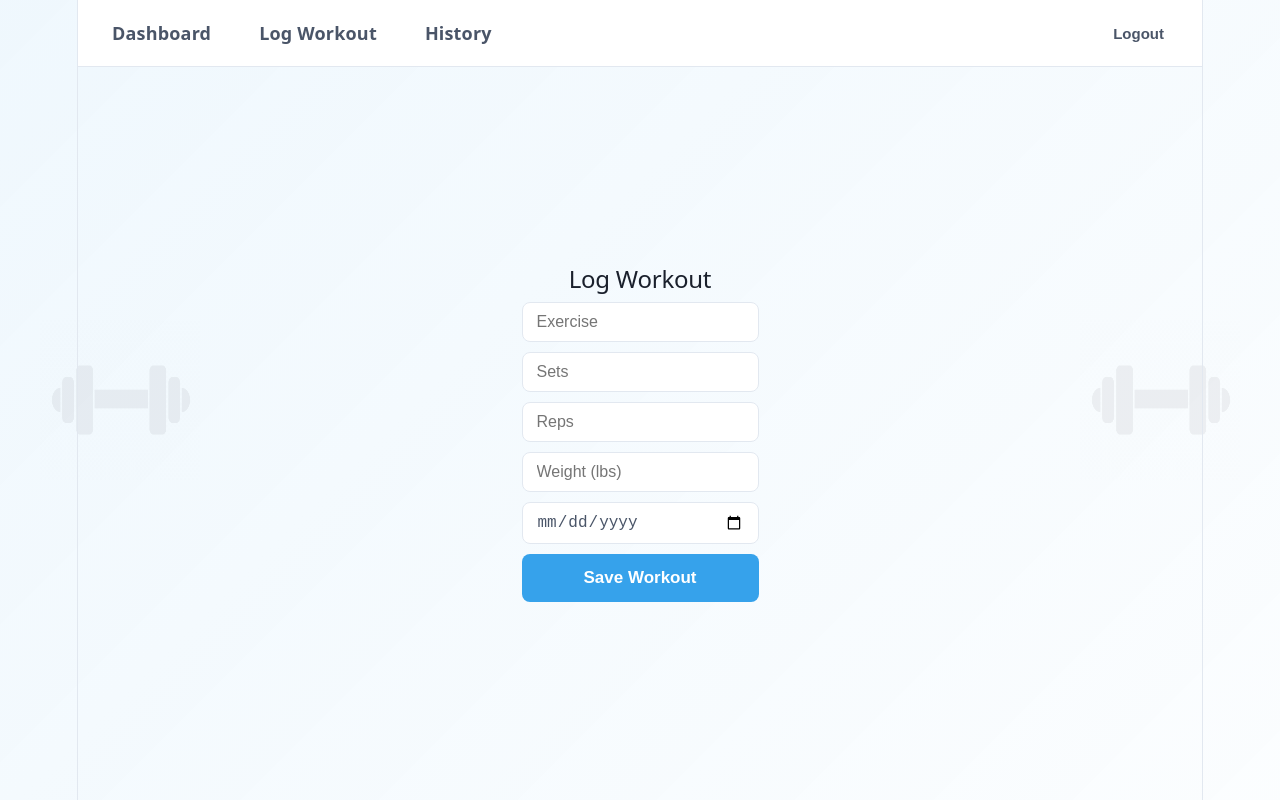
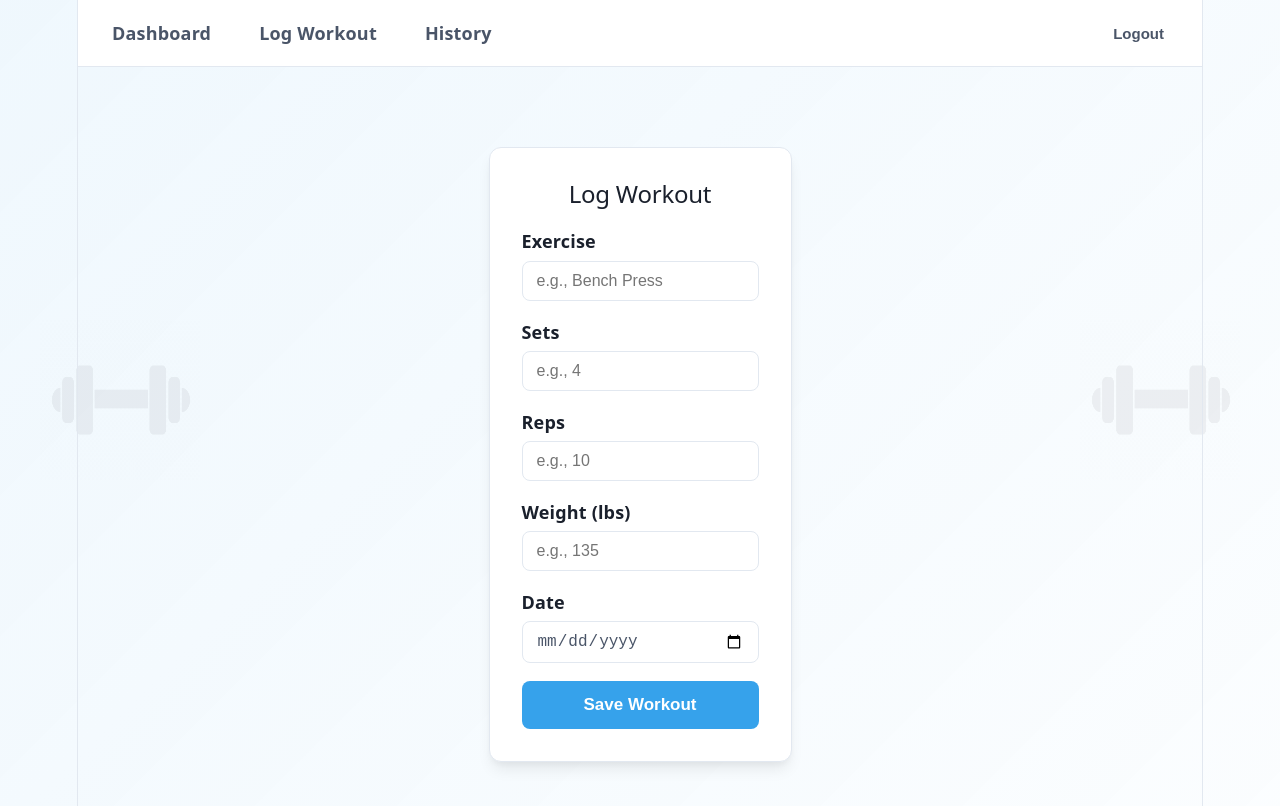
Before and after one commit to samedg98/fitnessprogressor-ui, a React (Vite) app: page /log in a window 1280 px wide. Shown: the top 806 px of the page. Built offline with nearby package versions, Linux system fonts and the light colour scheme; sample sign-in values are in the browser's storage.

Commit message:
Polish LogWorkout page UI for consistency

```diff
--- a/src/pages/LogWorkout.jsx
+++ b/src/pages/LogWorkout.jsx
@@ -49,60 +49,76 @@ export default function LogWorkout() {
   if (loading) return <Spinner />;
 
   return (
-    <div style={{ maxWidth: 400, margin: "auto", padding: 20 }}>
-      <h2>Log Workout</h2>
+    <div className="page-container">
+      <div className="auth-card">
+        <h2 style={{ textAlign: "center", marginBottom: 20 }}>Log Workout</h2>
 
         <ErrorMessage message={error} />
-      {message && <p>{message}</p>}
+        {message && (
+          <p style={{ color: "var(--accent)", marginBottom: 20 }}>
+            {message}
+          </p>
+        )}
 
         <form onSubmit={handleSubmit}>
+          <div className="form-group">
+            <label>Exercise</label>
             <input
               type="text"
-          placeholder="Exercise"
+              placeholder="e.g., Bench Press"
               value={exercise}
               onChange={(e) => setExercise(e.target.value)}
               required
-          style={{ display: "block", marginBottom: 10, width: "100%" }}
             />
+          </div>
 
+          <div className="form-group">
+            <label>Sets</label>
             <input
               type="number"
-          placeholder="Sets"
+              placeholder="e.g., 4"
               value={sets}
               onChange={(e) => setSets(e.target.value)}
               required
-          style={{ display: "block", marginBottom: 10, width: "100%" }}
             />
+          </div>
 
+          <div className="form-group">
+            <label>Reps</label>
             <input
               type="number"
-          placeholder="Reps"
+              placeholder="e.g., 10"
               value={reps}
               onChange={(e) => setReps(e.target.value)}
               required
-          style={{ display: "block", marginBottom: 10, width: "100%" }}
             />
+          </div>
 
+          <div className="form-group">
+            <label>Weight (lbs)</label>
             <input
               type="number"
-          placeholder="Weight (lbs)"
+              placeholder="e.g., 135"
               value={weight}
               onChange={(e) => setWeight(e.target.value)}
-          style={{ display: "block", marginBottom: 10, width: "100%" }}
             />
+          </div>
 
+          <div className="form-group">
+            <label>Date</label>
             <input
               type="date"
               value={date}
               onChange={(e) => setDate(e.target.value)}
               required
-          style={{ display: "block", marginBottom: 10, width: "100%" }}
             />
+          </div>
 
           <button type="submit" className="btn-block btn-lg">
             Save Workout
           </button>
         </form>
       </div>
+    </div>
   );
 }
```
Lines whose indentation alone changed are shown as unchanged.
